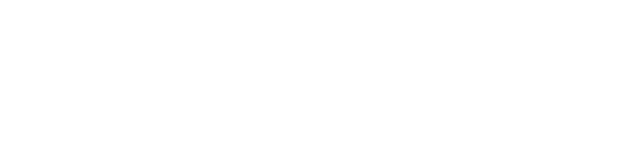
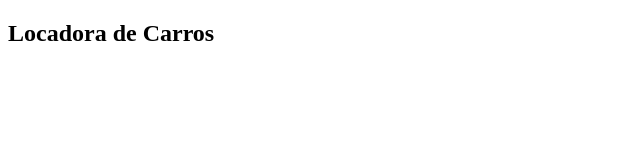
Before and after one commit to Wiuver-Ribeiro/Locadora-de-Carros, a plain HTML site: page src/index.html in a window 1280 px wide. Shown: the whole page, without its empty margins (0-640 px from the left). Drawn offline with Linux system fonts and the light colour scheme.

Commit message:
Create Repository

```diff
--- a/src/index.html
+++ b/src/index.html
@@ -7,6 +7,6 @@
     <title>Locadora de Carros</title>
 </head>
 <body>
-
+    <h2>Locadora de Carros</h2>
 </body>
 </html>
```
